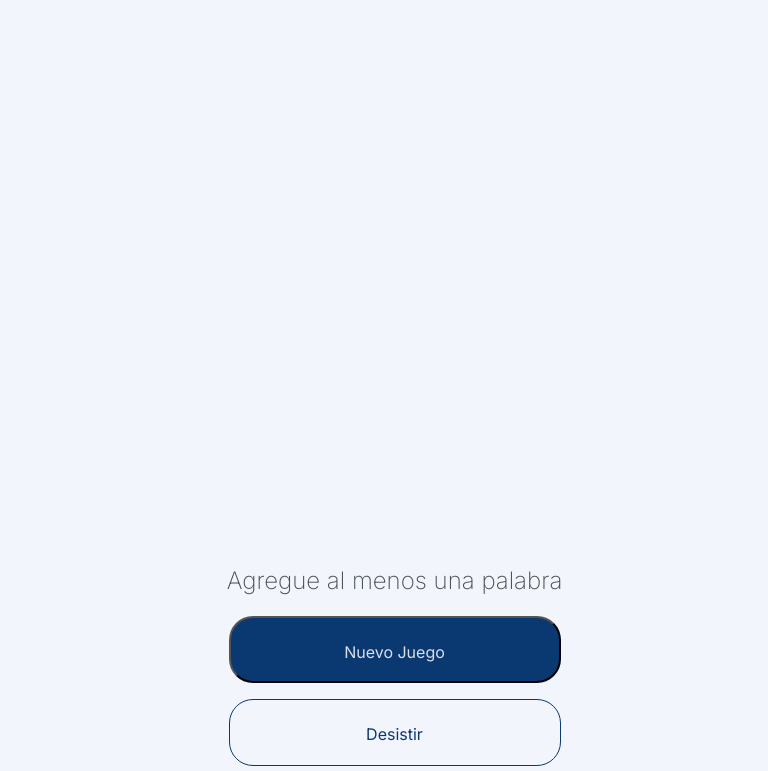
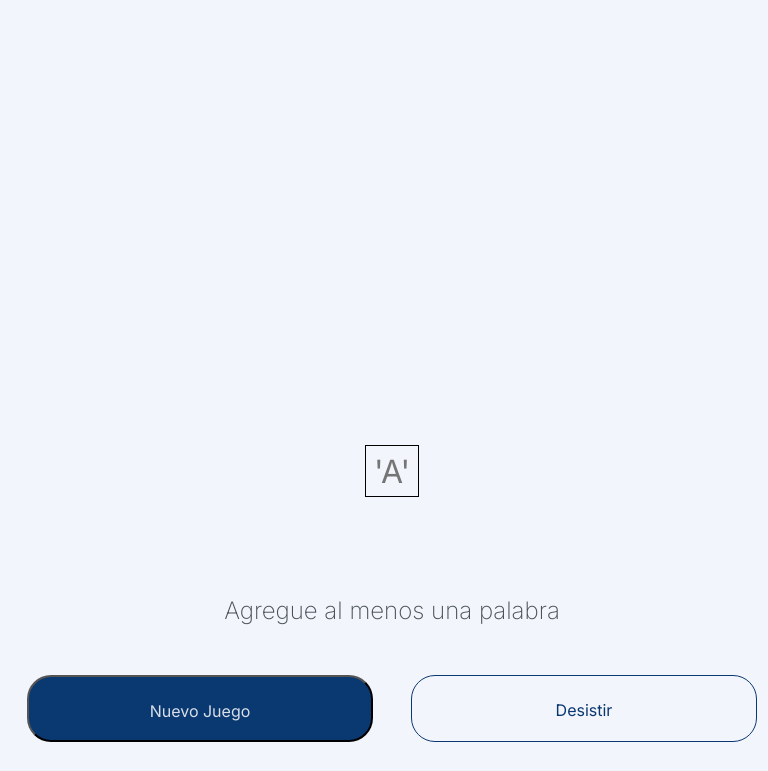
Before and after one commit to PabloGalante/AhorcadoChallenge, a website: page features/game.html in a window 768 px wide. Shown: the part 112-883 px from the top of the page. Drawn offline with Linux system fonts and the light colour scheme.

Commit message:
Added responsiveness for tablet

```diff
--- a/css/game-style.css
+++ b/css/game-style.css
@@ -151,6 +151,74 @@ body {
     text-align: center;
 }
 
+/* TABLET */
+@media (min-width: 480px) and (max-width: 768px){
+    body{
+        display: grid;
+        grid-template-columns: 100vw;
+        grid-template-rows: 10% 460px 3rem 10% 10% 10%;
+        grid-column-gap: 5px;
+        grid-row-gap: 5px;
+    }
+
+    .a-logo{
+        margin: 20px;
+    }
+
+    .ahorcado{
+        grid-area: 2 / 1 / 3 / 2;
+    }
+
+    .mobile-input{
+        grid-area: 3 / 1 / 4 / 2;
+
+        display: block;
+
+        margin: 0 auto;
+
+        border: 1px solid black;
+
+        text-align: center;
+        text-align-last: center;
+
+        width: 3rem;
+        height: 3rem;
+
+        font-family: 'Inter';
+        font-style: normal;
+        font-weight: 400;
+        font-size: 2rem;
+
+        color: #0A3871;
+
+        background: transparent;
+    }
+
+    .guessLetters{
+        grid-area: 4 / 1 / 5 / 2;
+
+        height: 10%;
+
+        margin: 0 auto;
+    }
+
+    .lettersNotGuessed{
+        grid-area: 5 / 1 / 6 / 2;
+    }
+
+    .botones{
+        grid-area: 6 / 1 / 7 / 2;
+
+        width: 100vw;
+    }
+
+    .boton-nuevo,
+    .boton-desistir{
+        width: 45%;
+    }
+}
+/* MOBILE */
+
 @media (max-width: 480px){
     body{
         display: grid;
--- a/css/new-word-style.css
+++ b/css/new-word-style.css
@@ -163,6 +163,44 @@ body {
     text-align: center;
 }
 
+/* TABLET */
+@media (min-width: 480px) and (max-width: 768px){
+    body{
+        display: grid;
+        grid-template-columns: 100vw;
+        grid-template-rows: repeat(3, 1fr);
+        grid-column-gap: 5px;
+        grid-row-gap: 5px;
+    }
+
+    .a-logo{
+        grid-area: 1 / 1 / 2 / 2;
+
+        margin: 0;
+
+        width: 30vw;
+        height: 30vh;
+    }
+
+    .input-texto{
+        grid-area: 2 / 1 / 3 / 2;
+
+        margin: 30px auto;
+    }
+
+    .section-buttons{
+        grid-area: 3 / 1 / 4 / 2;
+
+        width: 100vw;
+    }
+
+    .boton-guardar,
+    .boton-cancelar{
+        width: 45%;
+    }
+}
+
+/* MOBILE */
 @media (max-width: 480px){
     body{
         display: grid;
```
